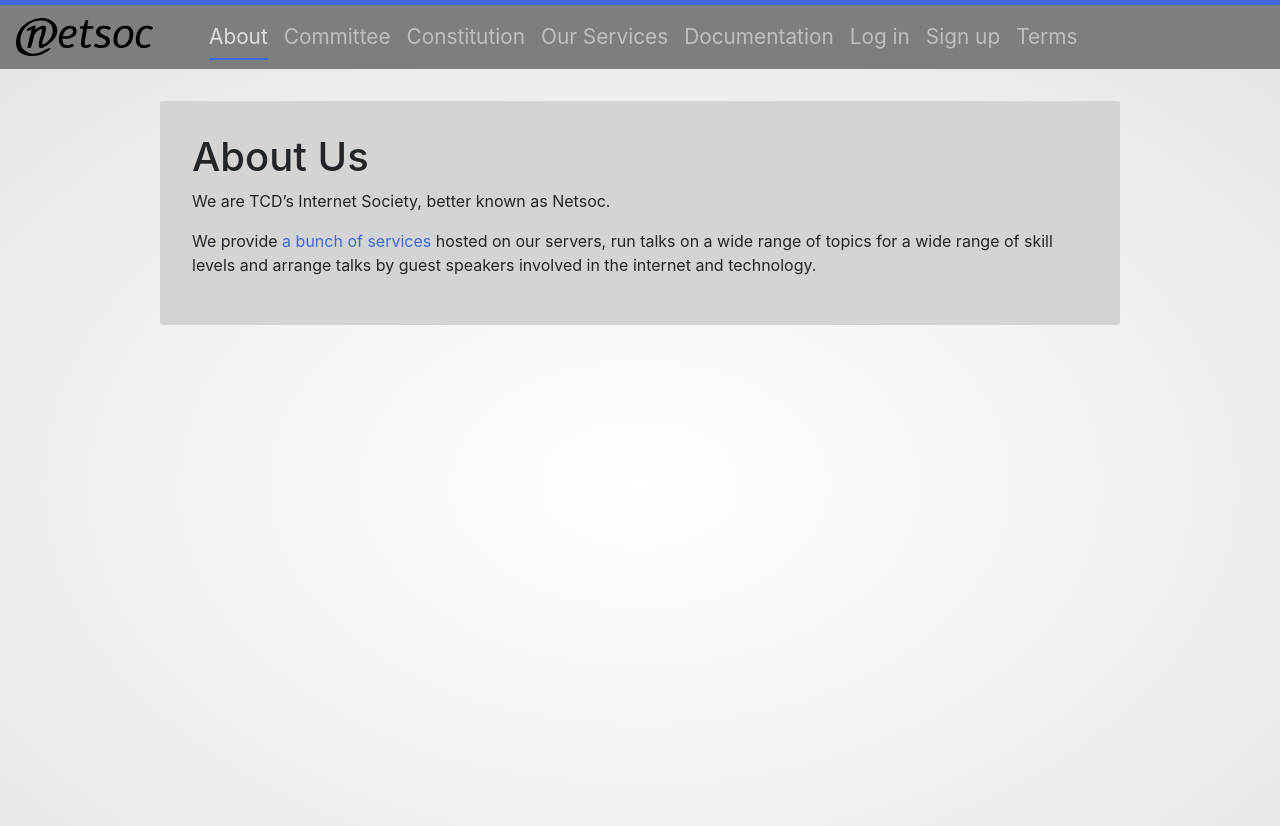
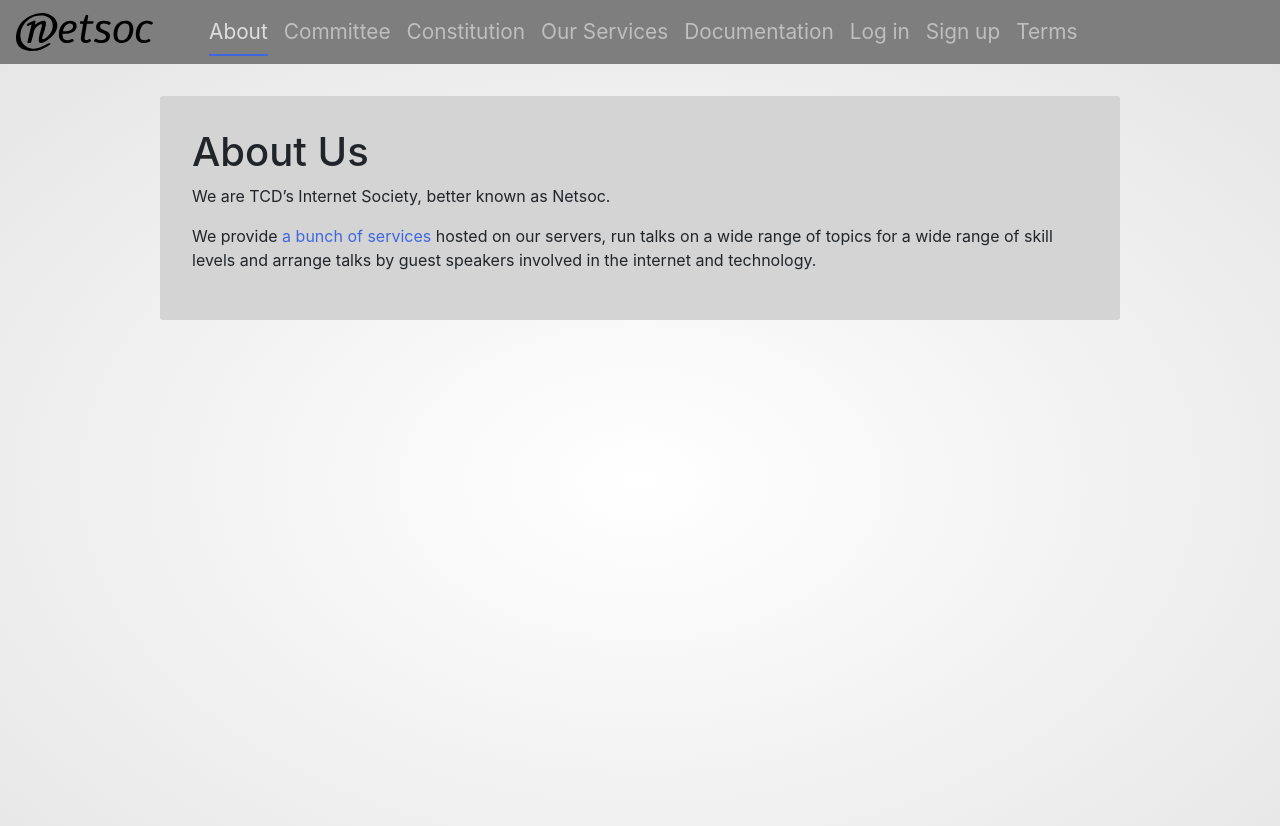
Before and after one commit to netsoc/website-ng, a Jekyll site: the page built from about.md, in a window 1280 px wide. Shown: the top 826 px of the page. Built offline with Jekyll 4.4.1, drawn with Linux system fonts in a browser that asks for light colours.

Commit message:
Remove the accent bar

```diff
--- a/_includes/accent-bar.html
+++ /dev/null
@@ -1 +0,0 @@
-<div class="accent-bar"></div>
--- a/_includes/navigation.html
+++ b/_includes/navigation.html
@@ -1,4 +1,3 @@
-{% include accent-bar.html %}
 <div style='padding:0rem;'>
   <nav class="navbar navbar-expand-lg navbar-dark nav-bg">
     <a href='/'>
```
